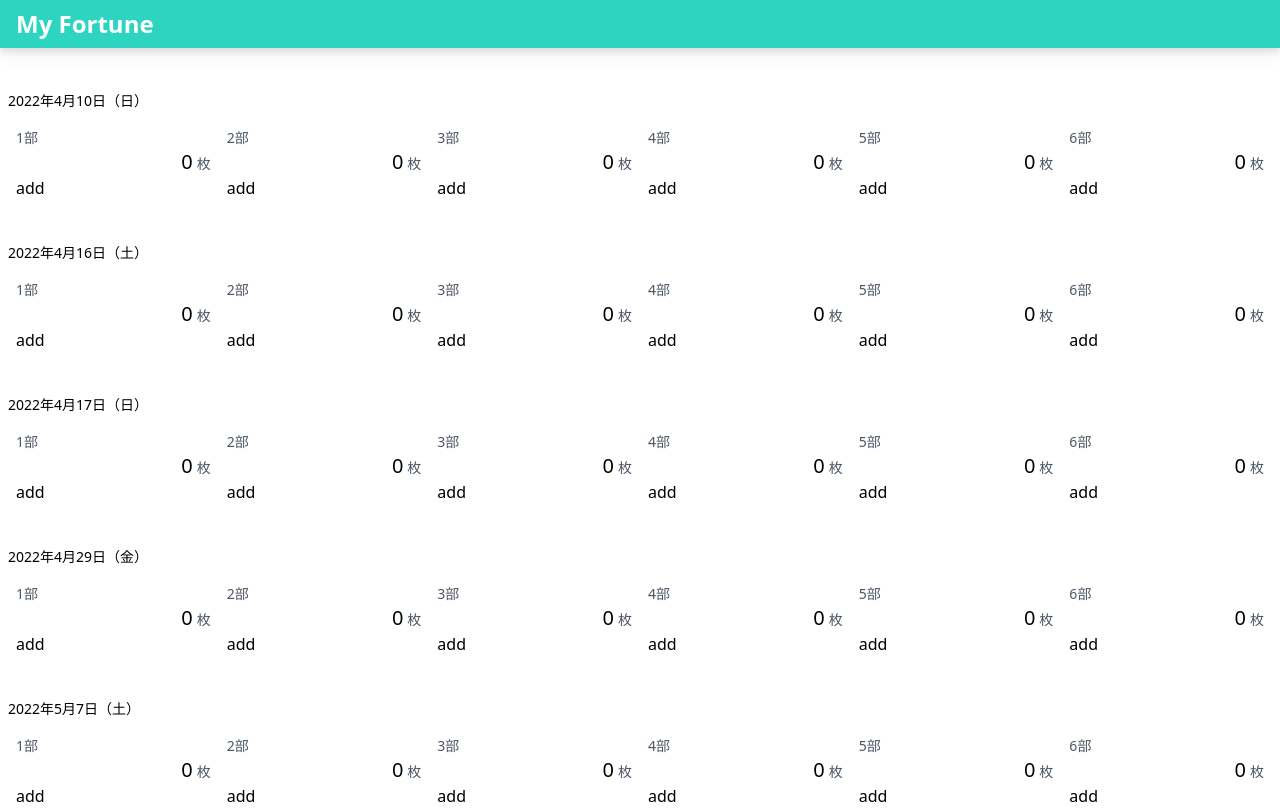
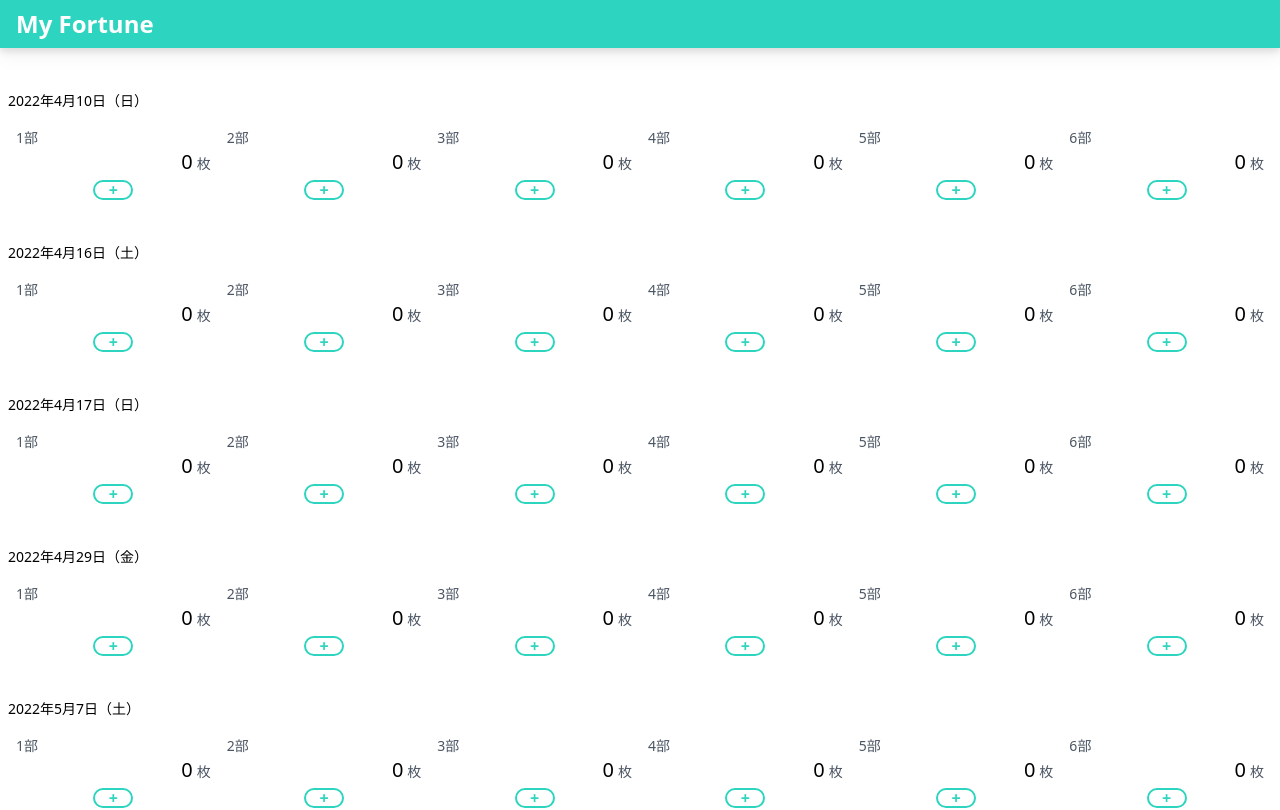
Before and after one commit to nilwurtz/myFortune, a Preact app: page / in a window 1280 px wide. Shown: the top 810 px of the page. Built offline with nearby package versions, Linux system fonts and the light colour scheme.

Commit message:
:art: Add button style

```diff
--- a/src/components/atoms/addButton.tsx
+++ b/src/components/atoms/addButton.tsx
@@ -7,7 +7,7 @@ type Props = {
 export const AddButton: FunctionComponent<Props> = (props) => {
   return (
     <button
-      className="w-6 h-6 text-center rounded-full border border-teal-400 text-teal-400 bg-white"
+      className="h-5 w-10 flex items-center text-center justify-center rounded-xl bg-white text-teal-400 border-2 border-teal-400 font-semibold"
       onClick={props.onClick}
     >
       +
--- a/src/components/pages/index/features/meetsTable.tsx
+++ b/src/components/pages/index/features/meetsTable.tsx
@@ -1,3 +1,4 @@
+import { AddButton } from "@/components/atoms/addButton";
 import { FullYear } from "@/components/atoms/fullYear";
 import { EventDate, EVENTS, GreetParts } from "@/lib/events";
 import { meetsReducer, initialMeetsState, MeetState, GreetState, Action } from "@/reducers/meets";
@@ -61,13 +62,15 @@ const Greet: FunctionComponent<GreetProps> = (props) => {
     <div className="flex-1">
       <div className="p-2">
         <div className="text-sm text-gray-600">{props.part}部</div>
-        <div className="text-right">
+        <div className="mb-1 text-right">
           <span className="text-xl">{props.greet.elected}</span>
           <span className="ml-1 text-sm text-gray-600">枚</span>
         </div>
-        <button onClick={() => dispatch({ type: "add", part: props.part, date: props.date })}>
-          add
-        </button>
+        <div className="flex justify-center">
+          <AddButton
+            onClick={() => dispatch({ type: "add", part: props.part, date: props.date })}
+          />
+        </div>
       </div>
     </div>
   );
```
